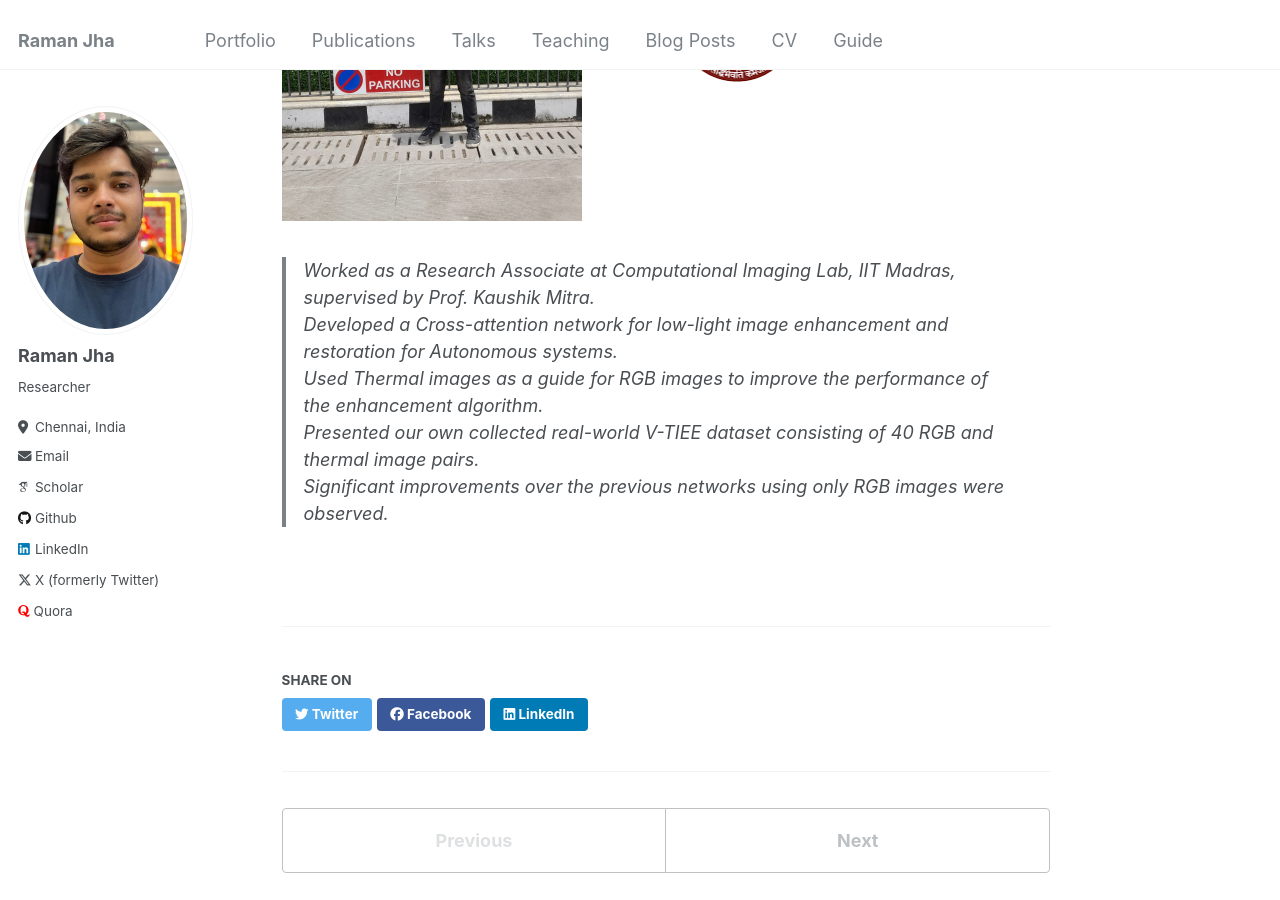
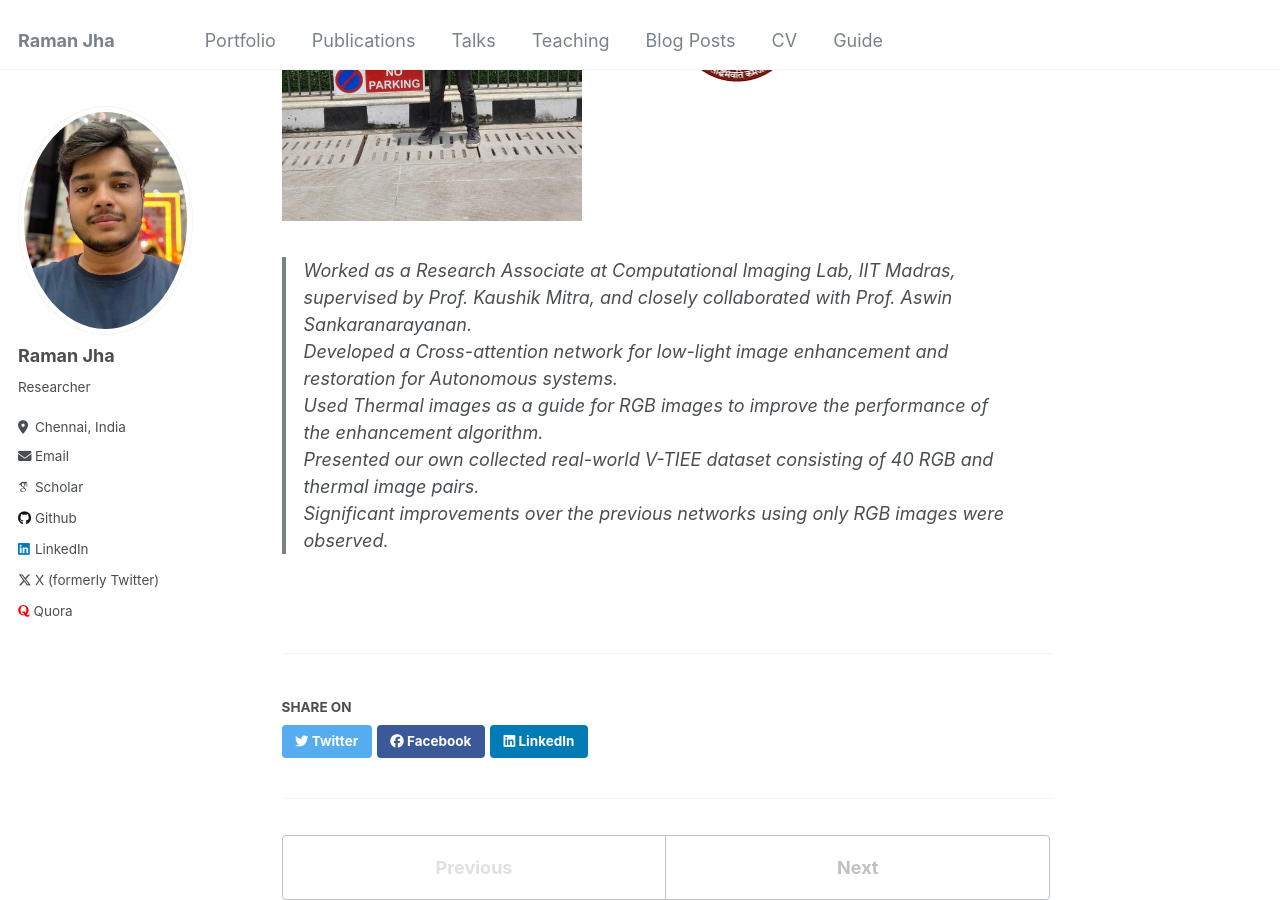
Before and after one commit to jhakrraman/jhakrraman.github.io, a Jekyll site: the page built from _portfolio/46_IITM.md, in a window 1280 px wide and 900 px high, scrolled down 382 px. Built offline with Jekyll 4.4.1, drawn with Linux system fonts in a browser that asks for light colours; some web fonts are replaced.

Commit message:
Update 46_IITM.md

```diff
--- a/_portfolio/46_IITM.md
+++ b/_portfolio/46_IITM.md
@@ -9,7 +9,7 @@ location: "Chennai, India"
 <img src='/images/iitm.jpeg' width=300 height=400>
 <img src='/images/IITM.png' width=300 height=400><br/>
 
->Worked as a Research Associate at Computational Imaging Lab, IIT Madras, supervised by Prof. Kaushik Mitra.
+>Worked as a Research Associate at Computational Imaging Lab, IIT Madras, supervised by Prof. Kaushik Mitra, and closely collaborated with Prof. Aswin Sankaranarayanan.
 >Developed a Cross-attention network for low-light image enhancement and restoration for Autonomous systems.
 >Used Thermal images as a guide for RGB images to improve the performance of the enhancement algorithm.
 >Presented our own collected real-world V-TIEE dataset consisting of 40 RGB and thermal image pairs.
```
